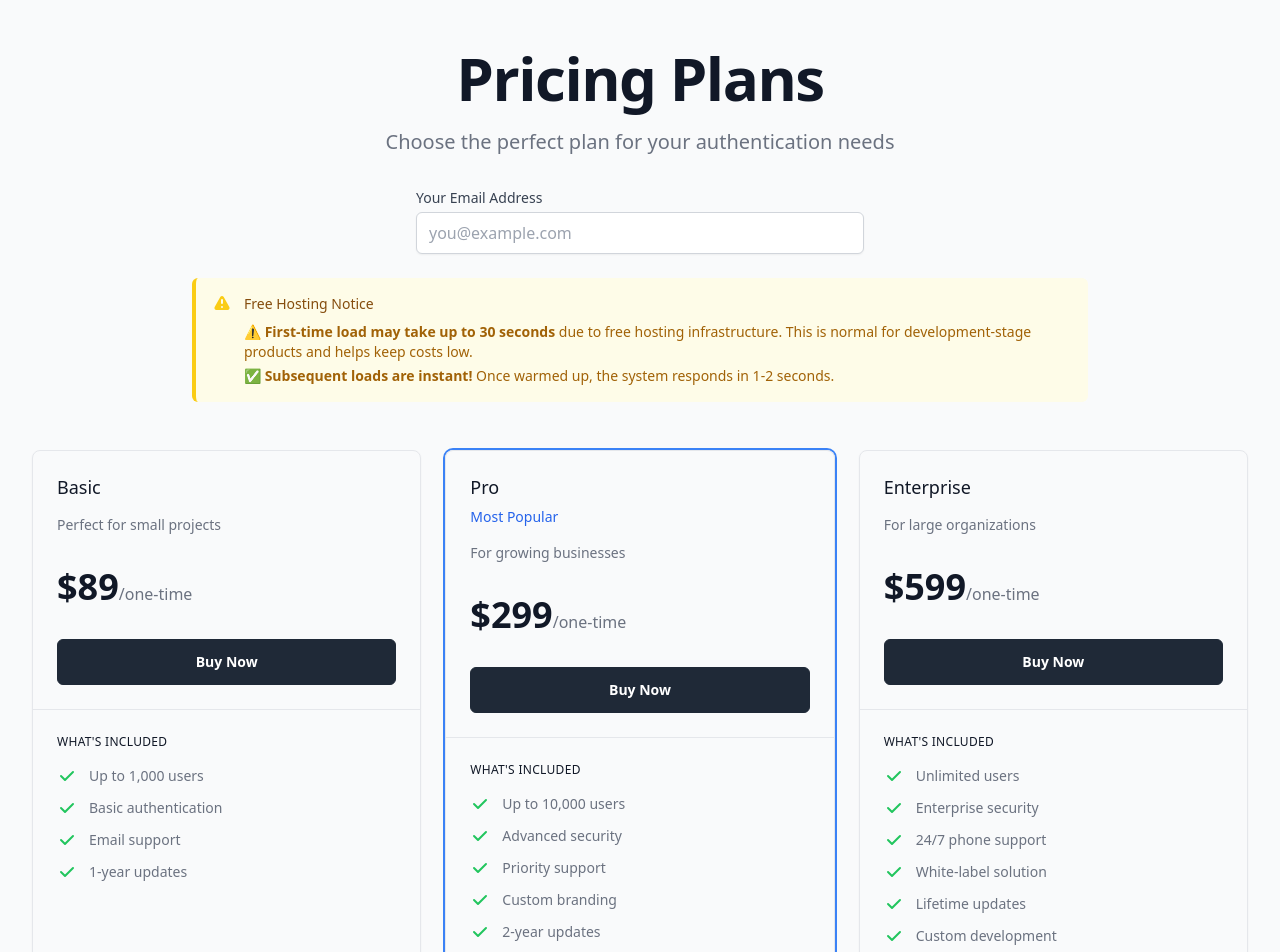
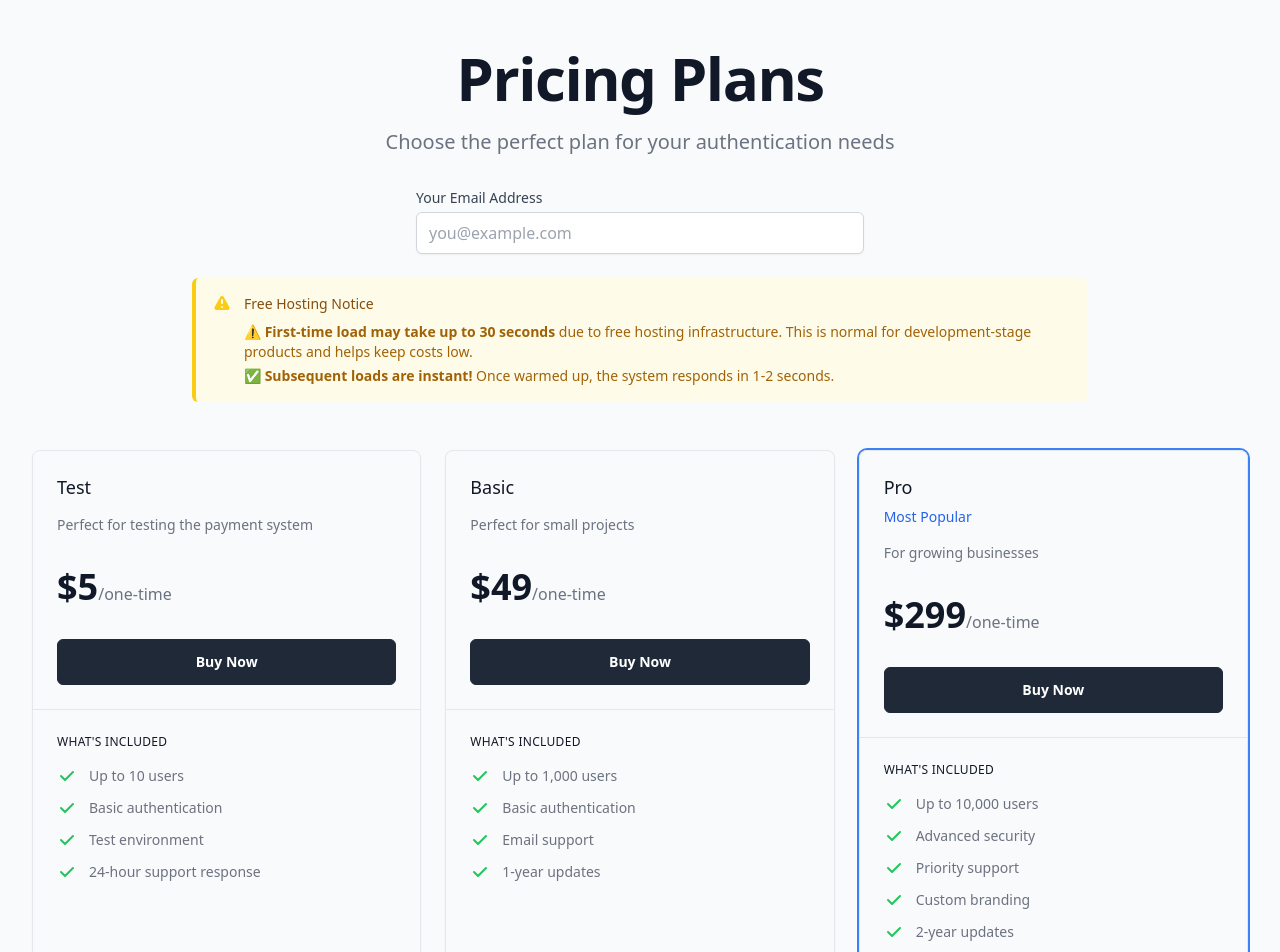
Before and after one commit to saif-solutions/authbase-stable, a React (Vite) app: page /pricing in a window 1280 px wide. Shown: the top 952 px of the page. Built offline with nearby package versions, Linux system fonts and the light colour scheme; no server answers.

Commit message:
Add  test tier and update pricing

```diff
--- a/src/pages/Pricing.tsx
+++ b/src/pages/Pricing.tsx
@@ -5,10 +5,23 @@ const Pricing: React.FC = () => {
   const [loading, setLoading] = useState<string | null>(null);
   const [email, setEmail] = useState("");
 
+  // Update the pricingTiers array in src/pages/Pricing.tsx
   const pricingTiers = [
     {
+      name: "Test",
+      price: "$5",
+      description: "Perfect for testing the payment system",
+      features: [
+        "Up to 10 users",
+        "Basic authentication",
+        "Test environment",
+        "24-hour support response",
+      ],
+      tier: "test" as const,
+    },
+    {
       name: "Basic",
-      price: "$89",
+      price: "$49",
       description: "Perfect for small projects",
       features: [
         "Up to 1,000 users",
--- a/src/services/paymentService.ts
+++ b/src/services/paymentService.ts
@@ -8,7 +8,7 @@ export const paymentService = {
   },
 
   async createCheckoutSession(
-    tier: "basic" | "pro" | "enterprise",
+    tier: "test" | "basic" | "pro" | "enterprise", // Add "test" here
     email: string
   ) {
     const response = await fetch(`${API_URL}/payments/create-checkout`, {
@@ -29,8 +29,7 @@ export const paymentService = {
 
   async verifyLicense(key: string) {
     // For now, mock verification since database is disabled
-    // Log the key for ESLint compliance
-    console.log("Verifying license:", key);
+    console.log("License verification for:", key);
     return { valid: true, tier: "pro", expiresAt: "2024-12-31" };
   },
 };
```
